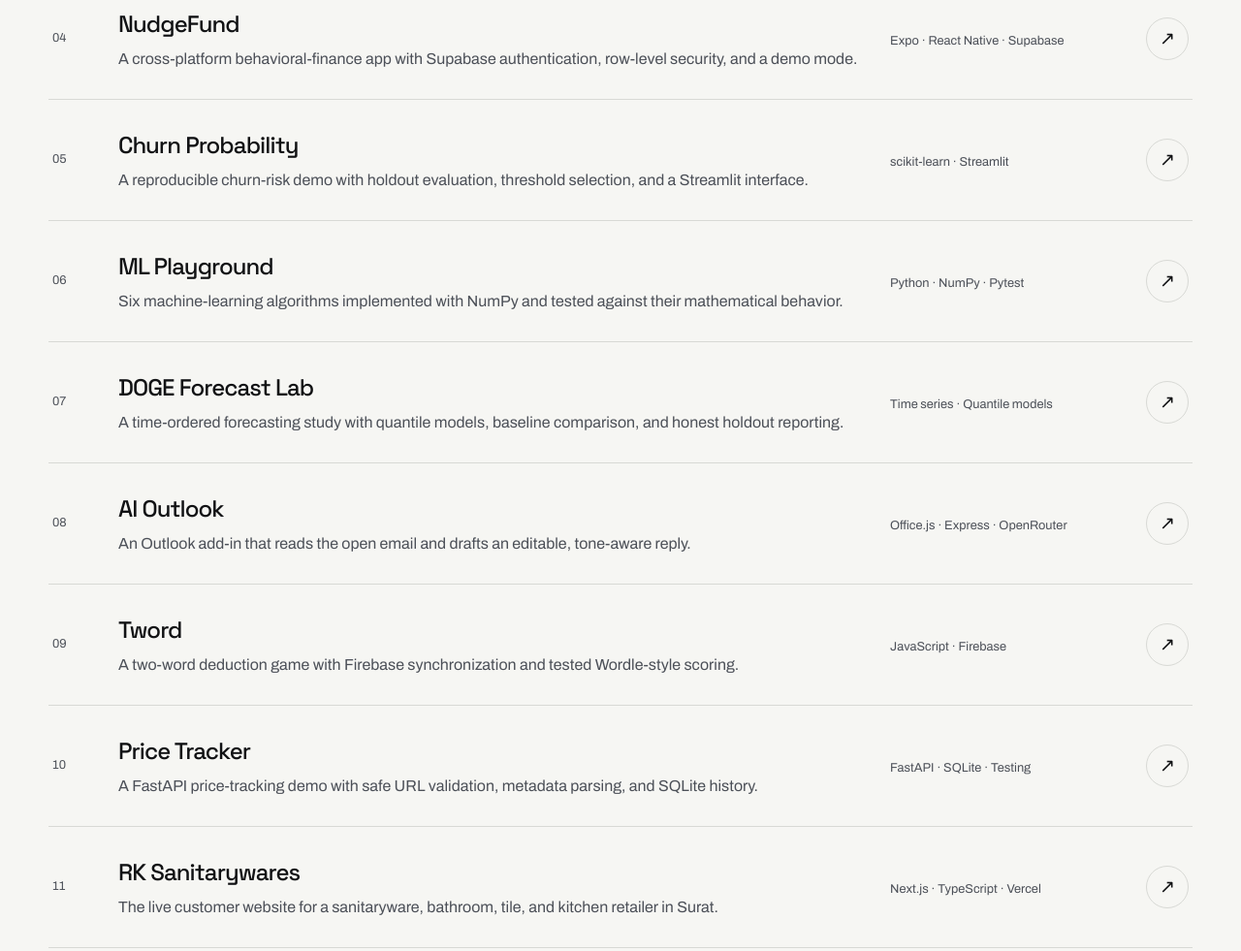
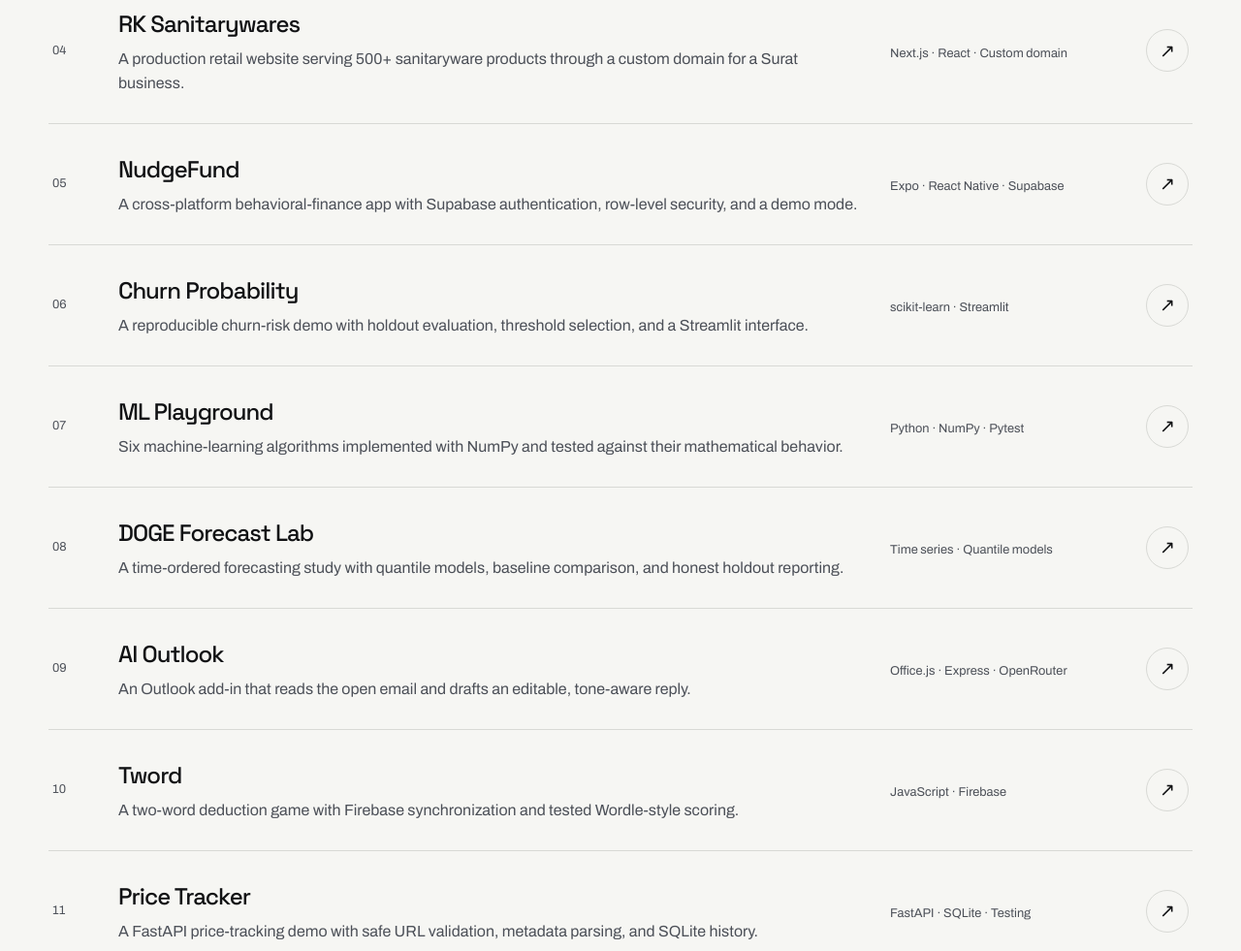
Before and after one commit to shlokbhutani13/shlokbhutani13.github.io, a website: page index.html in a window 1280 px wide. Shown: the part 2120-3101 px from the top of the page at 97% size. Drawn offline with Linux system fonts and the light colour scheme.

Commit message:
Prioritize RK Sanitarywares in portfolio

```diff
--- a/index.html
+++ b/index.html
@@ -175,6 +175,15 @@
           <article class="project-row">
             <div class="project-index">04</div>
             <div>
+              <h3>RK Sanitarywares</h3>
+              <p>A production retail website serving 500+ sanitaryware products through a custom domain for a Surat business.</p>
+            </div>
+            <p class="row-stack">Next.js · React · Custom domain</p>
+            <a href="https://www.rksanitarywares.com/" target="_blank" rel="noreferrer" aria-label="Visit the live RK Sanitarywares website">↗</a>
+          </article>
+          <article class="project-row">
+            <div class="project-index">05</div>
+            <div>
               <h3>NudgeFund</h3>
               <p>A cross-platform behavioral-finance app with Supabase authentication, row-level security, and a demo mode.</p>
             </div>
@@ -182,7 +191,7 @@
             <a href="https://nudgefund.vercel.app/" target="_blank" rel="noreferrer" aria-label="Open the live NudgeFund app">↗</a>
           </article>
           <article class="project-row">
-            <div class="project-index">05</div>
+            <div class="project-index">06</div>
             <div>
               <h3>Churn Probability</h3>
               <p>A reproducible churn-risk demo with holdout evaluation, threshold selection, and a Streamlit interface.</p>
@@ -191,7 +200,7 @@
             <a href="https://churn-probability-opcp7lvnjqqwejyoo77drm.streamlit.app/" target="_blank" rel="noreferrer" aria-label="Open the Churn Probability demo">↗</a>
           </article>
           <article class="project-row">
-            <div class="project-index">06</div>
+            <div class="project-index">07</div>
             <div>
               <h3>ML Playground</h3>
               <p>Six machine-learning algorithms implemented with NumPy and tested against their mathematical behavior.</p>
@@ -200,7 +209,7 @@
             <a href="https://github.com/shlokbhutani13/ml-playground" target="_blank" rel="noreferrer" aria-label="View ML Playground on GitHub">↗</a>
           </article>
           <article class="project-row">
-            <div class="project-index">07</div>
+            <div class="project-index">08</div>
             <div>
               <h3>DOGE Forecast Lab</h3>
               <p>A time-ordered forecasting study with quantile models, baseline comparison, and honest holdout reporting.</p>
@@ -209,7 +218,7 @@
             <a href="https://doge-forecast-hzbcysrfyyxfrqzagu6vu7.streamlit.app/" target="_blank" rel="noreferrer" aria-label="Open the DOGE Forecast Lab dashboard">↗</a>
           </article>
           <article class="project-row">
-            <div class="project-index">08</div>
+            <div class="project-index">09</div>
             <div>
               <h3>AI Outlook</h3>
               <p>An Outlook add-in that reads the open email and drafts an editable, tone-aware reply.</p>
@@ -218,7 +227,7 @@
             <a href="https://github.com/shlokbhutani13/ai-outlook" target="_blank" rel="noreferrer" aria-label="View AI Outlook on GitHub">↗</a>
           </article>
           <article class="project-row">
-            <div class="project-index">09</div>
+            <div class="project-index">10</div>
             <div>
               <h3>Tword</h3>
               <p>A two-word deduction game with Firebase synchronization and tested Wordle-style scoring.</p>
@@ -227,22 +236,13 @@
             <a href="https://shlokbhutani13.github.io/tword/" target="_blank" rel="noreferrer" aria-label="Play Tword">↗</a>
           </article>
           <article class="project-row">
-            <div class="project-index">10</div>
+            <div class="project-index">11</div>
             <div>
               <h3>Price Tracker</h3>
               <p>A FastAPI price-tracking demo with safe URL validation, metadata parsing, and SQLite history.</p>
             </div>
             <p class="row-stack">FastAPI · SQLite · Testing</p>
             <a href="https://price-tracker-3sjc.onrender.com/" target="_blank" rel="noreferrer" aria-label="Open the live Price Tracker app">↗</a>
-          </article>
-          <article class="project-row">
-            <div class="project-index">11</div>
-            <div>
-              <h3>RK Sanitarywares</h3>
-              <p>The live customer website for a sanitaryware, bathroom, tile, and kitchen retailer in Surat.</p>
-            </div>
-            <p class="row-stack">Next.js · TypeScript · Vercel</p>
-            <a href="https://www.rksanitarywares.com/" target="_blank" rel="noreferrer" aria-label="Visit the live RK Sanitarywares website">↗</a>
           </article>
         </div>
       </section>
```
Also changed, not shown: test/site.test.js (+14 -0 lines).
